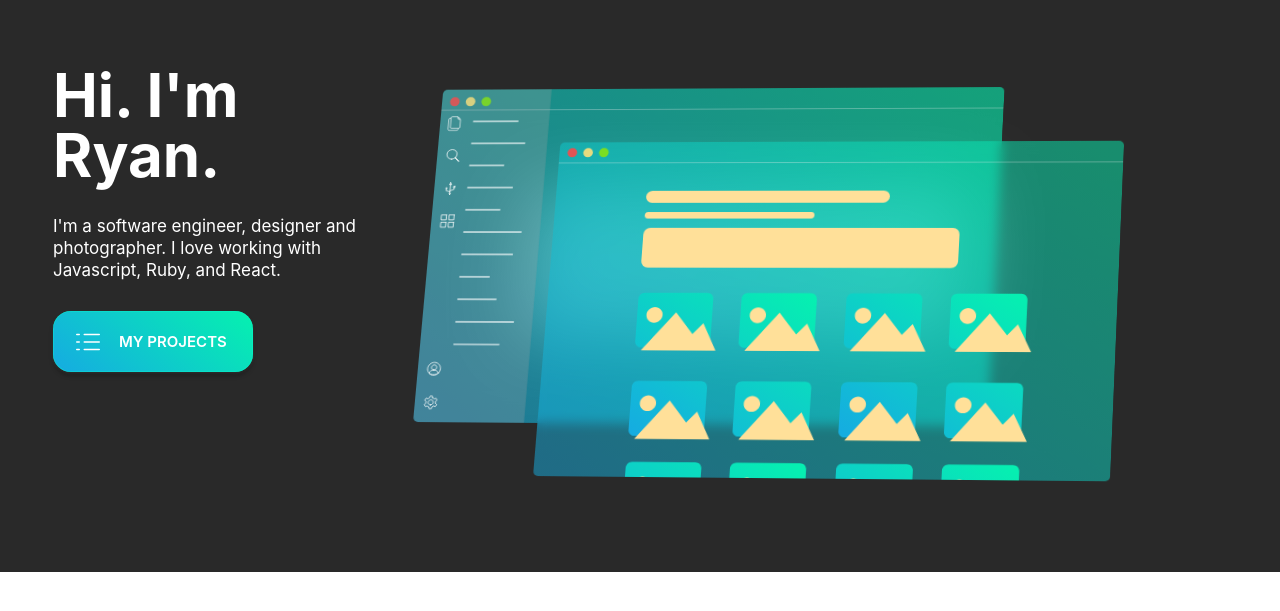
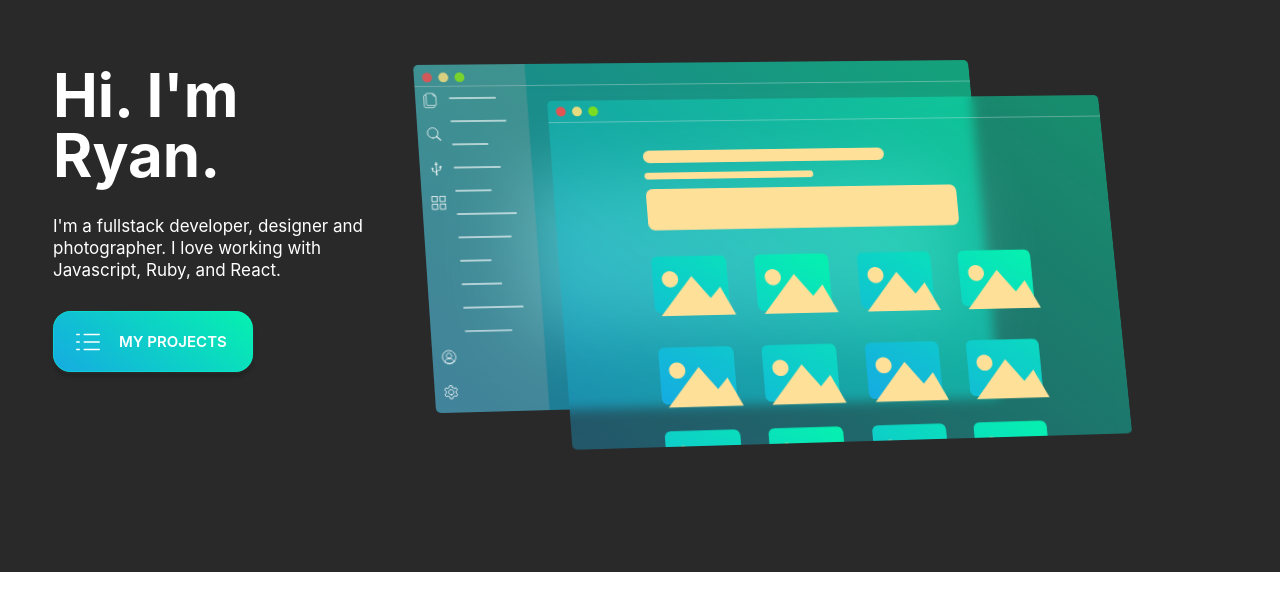
Before and after one commit to denvermullets/denvermullets-port-gatsby, a Gatsby site: page / in a window 1280 px wide. Shown: the part 135-746 px from the top of the page. Built offline with nearby package versions, Linux system fonts and the light colour scheme; Gatsby itself is replaced by a stand-in of ours.

Commit message:
:recycle: update animation speed and update bio

```diff
--- a/src/components/animations/MockupAnimation.js
+++ b/src/components/animations/MockupAnimation.js
@@ -18,8 +18,8 @@ const Wrapper = styled.div`
 
   // select all div elements to transform
   div {
-    transform: rotateY(-10deg) rotateX(20deg);
-    transform-origin: bottom left;
+    transform: rotateY(15deg) rotateX(15deg) rotateZ(-1deg);
+    transform-origin: top left;
   }
 
   * {
@@ -35,7 +35,7 @@ const Wrapper = styled.div`
     }
     &.chrome {
       transition-delay: 0.2s;
-      transform: translate(-45px, 20px);
+      transform: translate(-75px, 20px);
     }
 
     :hover {
@@ -66,14 +66,14 @@ const Wrapper = styled.div`
     position: absolute;
     width: 580px;
     height: 357.37px;
-    left: 120px;
-    top: 54px;
+    left: 134px;
+    top: 36px;
 
     background: url("/images/animations/chrome.svg"),
       linear-gradient(
         220.46deg,
         rgba(6, 239, 177, 0.5) 3.63%,
-        rgba(21, 173, 224, 0.5) 96.85%
+        rgba(21, 173, 224, 0.35) 96.85%
       );
     backdrop-filter: blur(6px);
     /* Note: backdrop-filter has minimal browser support */
--- a/src/components/sections/HeroSection.js
+++ b/src/components/sections/HeroSection.js
@@ -11,8 +11,8 @@ export default function HeroSection() {
         <TextWrapper>
           <Title>Hi. I'm Ryan.</Title>
           <Description>
-            I'm a software engineer, designer and photographer. I love working
-            with Javascript, Ruby, and React.
+            I'm a fullstack developer, designer and photographer. I love working
+            with <br /> Javascript, Ruby, and React.
           </Description>
           <ViewProjects title="My Projects" />
         </TextWrapper>
```
